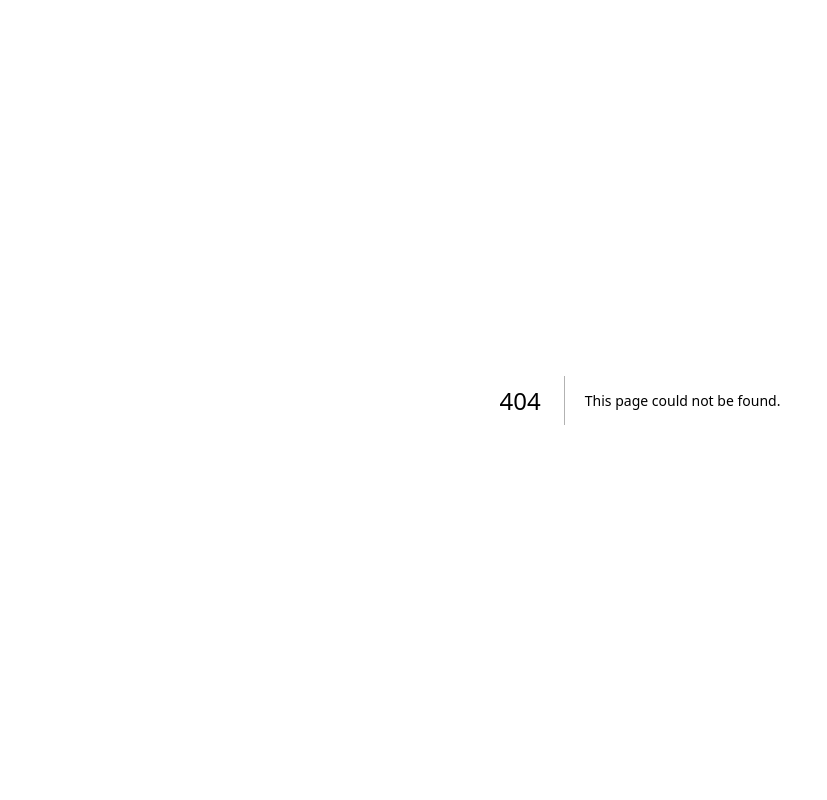
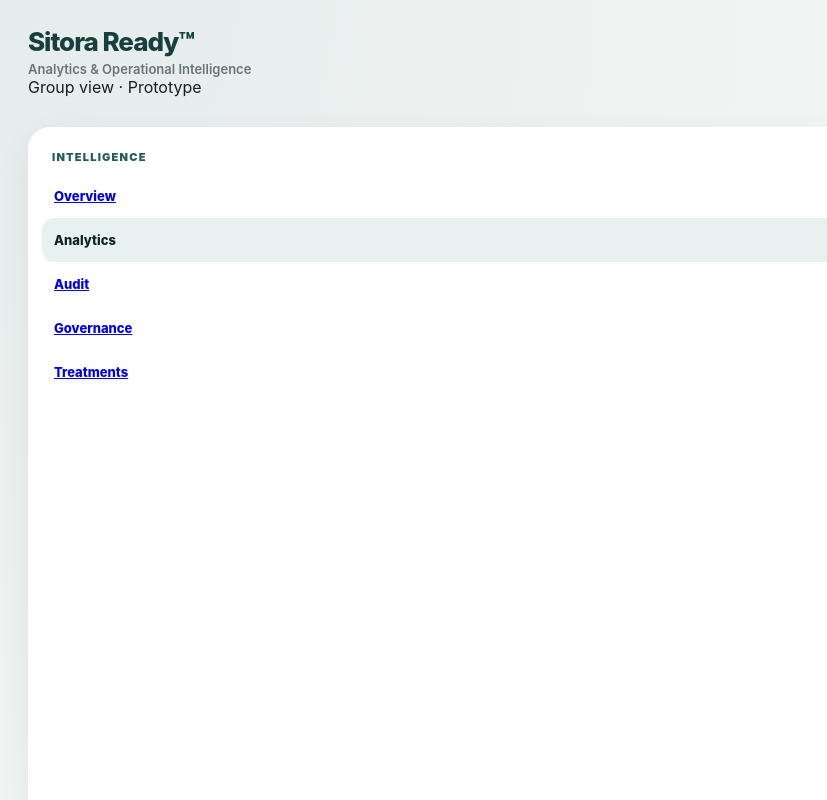
Before and after one commit to Nylon1/Sitora-Ready, a Next.js app: page /admin/analytics in a window 1280 px wide. Before the commit this address had no page. Shown: the top 800 px of the page, without its empty margins (0-827 px from the left). Built offline with nearby package versions, Linux system fonts and the light colour scheme.

Commit message:
Add analytics route

```diff
--- /dev/null
+++ b/app/admin/analytics/page.tsx
@@ -0,0 +1,5 @@
+import AnalyticsWorkspace from '../../../components/AnalyticsWorkspace';
+
+export default function AnalyticsPage() {
+  return <AnalyticsWorkspace />;
+}
```
